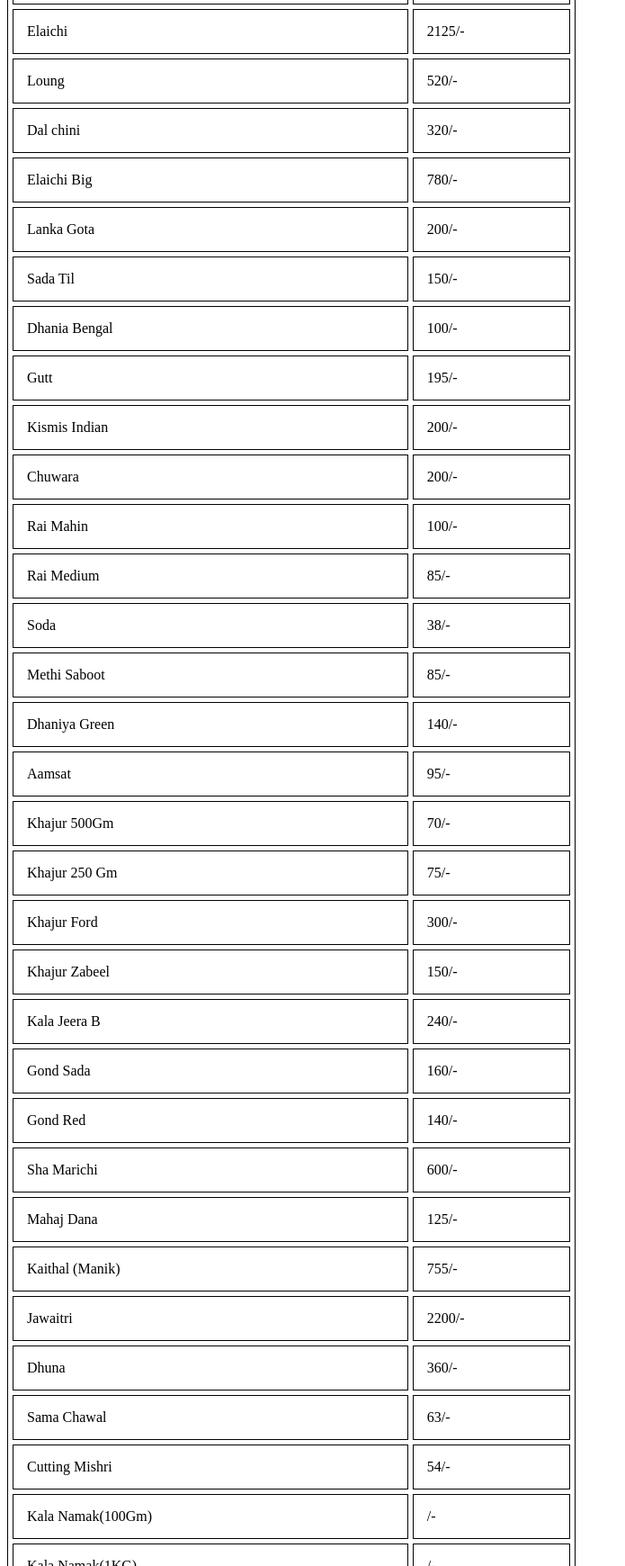
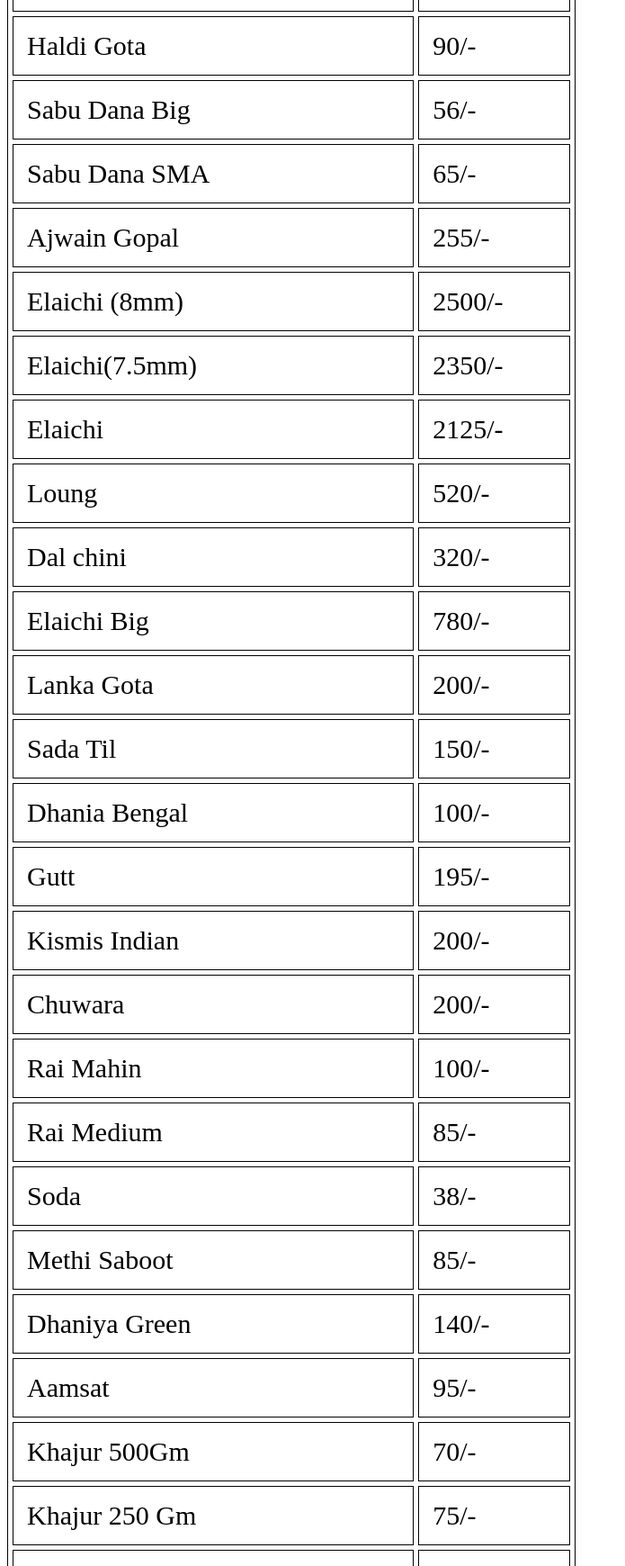
Before and after one commit to mbrtraders/mbrtraders.github.io, a plain HTML site: page index.html in a window 1280 px wide. Shown: the part 1060-2800 px from the top of the page at 90% size, without its empty margins (0-695 px from the left). Drawn offline with Linux system fonts and the light colour scheme.

Commit message:
Update index.html

```diff
--- a/index.html
+++ b/index.html
@@ -2,7 +2,7 @@
 <html>
     <head>
         <title>MBR Traders</title>
-                <link rel="icon" href="https://github.com/mbrtraders/mbrtraders.github.io/blob/main/logo.png" type = "image/x-icon">
+        <link rel="icon" href="https://github.com/mbrtraders/mbrtraders.github.io/blob/main/logo.png" type = "image/x-icon">
         <meta charset="utf-8">
         <style>
 table, th, td {
@@ -22,222 +22,222 @@ table {
 </style>
     </head>
     <body>
-    <h1> MBR Traders</h1>
-    <h4><a href="https://goo.gl/maps/4QZ8s9qWReeQJTQf7">33, Chinta Moni Dey Road</a><br>Ph :- <a href="tel:9804180088">9804180088</a>
+    <h1 style="font-size:75px"> MBR Traders</h1>
+    <h4><a href="https://goo.gl/maps/4QZ8s9qWReeQJTQf7" style="font-size:40px">33, Chinta Moni Dey Road</a><br> Ph :- <a href="tel:9804180088" style="font-size:40px">9804180088</a>
     </h4>
     <h2> Price List</h2>
     <table style="width:50%">
   <tr>
-    <th>Product Name</th>
-    <th>Price</th>
+    <th style="font-size:40px">Product Name</th>
+    <th style="font-size:40px">Price</th>
   </tr>
   <tr>
-    <td>Jeera Ashoke</td>
-    <td>160/-</td>
+    <td style="font-size:30px">Jeera Ashoke</td>
+    <td style="font-size:30px">160/-</td>
   </tr>
   <tr>
-    <td>Jeera Machine</td>
-    <td>175/-</td>
+    <td style="font-size:30px">Jeera Machine</td>
+    <td style="font-size:30px">175/-</td>
   </tr>
   <tr>
-      <td>Jeera SSP</td>
-      <td>183/-</td>
+      <td style="font-size:30px">Jeera SSP</td>
+      <td style="font-size:30px">183/-</td>
   </tr>
    <tr>
-      <td>M. Seed</td>
-      <td>73/-</td>
+      <td style="font-size:30px">M. Seed</td>
+      <td style="font-size:30px">73/-</td>
   </tr>
    <tr>
-      <td>Y. Sarso</td>
-      <td>100/-</td>
+      <td style="font-size:30px">Y. Sarso</td>
+      <td style="font-size:30px">100/-</td>
   </tr>
    <tr>
-      <td>Posta</td>
-      <td>1300/-</td>
+      <td style="font-size:30px">Posta</td>
+      <td style="font-size:30px">1300/-</td>
   </tr>
    <tr>
-      <td>Souff Chalu</td>
-      <td>110/-</td>
+      <td style="font-size:30px">Souff Chalu</td>
+      <td style="font-size:30px">110/-</td>
   </tr>
    <tr>
-      <td>Souff Green</td>
-      <td>150/-</td>
+      <td style="font-size:30px">Souff Green</td>
+      <td style="font-size:30px">150/-</td>
   </tr>
    <tr>
-      <td>Black Pepper B</td>
-      <td>470/-</td>
+      <td style="font-size:30px">Black Pepper B</td>
+      <td style="font-size:30px">470/-</td>
   </tr>
   <tr>
-      <td>Haldi Gota</td>
-      <td>90/-</td>
+      <td style="font-size:30px">Haldi Gota</td>
+      <td style="font-size:30px">90/-</td>
   </tr>
   <tr>
-      <td>Sabu Dana Big</td>
-      <td>56/-</td>
+      <td style="font-size:30px">Sabu Dana Big</td>
+      <td style="font-size:30px">56/-</td>
   </tr>
   <tr>
-      <td>Sabu Dana SMA</td>
-      <td>65/-</td>
+      <td style="font-size:30px">Sabu Dana SMA</td>
+      <td style="font-size:30px">65/-</td>
   </tr>
   <tr>
-      <td>Ajwain Gopal</td>
-      <td>255/-</td>
+      <td style="font-size:30px">Ajwain Gopal</td>
+      <td style="font-size:30px">255/-</td>
   </tr>
   <tr>
-      <td>Elaichi (8mm)</td>
-      <td>2500/-</td>
+      <td style="font-size:30px">Elaichi (8mm)</td>
+      <td style="font-size:30px">2500/-</td>
   </tr>
   <tr>
-      <td>Elaichi(7.5mm)</td>
-      <td>2350/-</td>
+      <td style="font-size:30px">Elaichi(7.5mm)</td>
+      <td style="font-size:30px">2350/-</td>
   </tr>
   <tr>
-      <td>Elaichi</td>
-      <td>2125/-</td>
+      <td style="font-size:30px">Elaichi</td>
+      <td style="font-size:30px">2125/-</td>
   </tr>
   <tr>
-      <td>Loung</td>
-      <td>520/-</td>
+      <td style="font-size:30px">Loung</td>
+      <td style="font-size:30px">520/-</td>
   </tr>
   <tr>
-      <td>Dal chini</td>
-      <td>320/-</td>
+      <td style="font-size:30px">Dal chini</td>
+      <td style="font-size:30px">320/-</td>
   </tr>
   <tr>
-      <td>Elaichi Big</td>
-      <td>780/-</td>
+      <td style="font-size:30px">Elaichi Big</td>
+      <td style="font-size:30px">780/-</td>
   </tr>
   <tr>
-      <td>Lanka Gota</td>
-      <td>200/-</td>
+      <td style="font-size:30px">Lanka Gota</td>
+      <td style="font-size:30px">200/-</td>
   </tr>
   <tr>
-      <td>Sada Til</td>
-      <td>150/-</td>
+      <td style="font-size:30px">Sada Til</td>
+      <td style="font-size:30px">150/-</td>
   </tr>
   <tr>
-      <td>Dhania Bengal</td>
-      <td>100/-</td>
+      <td style="font-size:30px">Dhania Bengal</td>
+      <td style="font-size:30px">100/-</td>
   </tr>
   <tr>
-      <td>Gutt</td>
-      <td>195/-</td>
+      <td style="font-size:30px">Gutt</td>
+      <td style="font-size:30px">195/-</td>
   </tr>
   <tr>
-      <td>Kismis Indian</td>
-      <td>200/-</td>
+      <td style="font-size:30px">Kismis Indian</td>
+      <td style="font-size:30px">200/-</td>
   </tr>
   <tr>
-      <td>Chuwara</td>
-      <td>200/-</td>
+      <td style="font-size:30px">Chuwara</td>
+      <td style="font-size:30px">200/-</td>
   </tr>
   <tr>
-      <td>Rai Mahin</td>
-      <td>100/-</td>
+      <td style="font-size:30px">Rai Mahin</td>
+      <td style="font-size:30px">100/-</td>
   </tr>
   <tr>
-      <td>Rai Medium</td>
-      <td>85/-</td>
+      <td style="font-size:30px">Rai Medium</td>
+      <td style="font-size:30px">85/-</td>
   </tr>
   <tr>
-      <td>Soda</td>
-      <td>38/-</td>
+      <td style="font-size:30px">Soda</td>
+      <td style="font-size:30px">38/-</td>
   </tr>
   <tr>
-      <td>Methi Saboot</td>
-      <td>85/-</td>
+      <td style="font-size:30px">Methi Saboot</td>
+      <td style="font-size:30px">85/-</td>
   </tr>
   <tr>
-      <td>Dhaniya Green</td>
-      <td>140/-</td>
+      <td style="font-size:30px">Dhaniya Green</td>
+      <td style="font-size:30px">140/-</td>
   </tr>
   <tr>
-      <td>Aamsat</td>
-      <td>95/-</td>
+      <td style="font-size:30px">Aamsat</td>
+      <td style="font-size:30px">95/-</td>
   </tr>
   <tr>
-      <td>Khajur 500Gm</td>
-      <td>70/-</td>
+      <td style="font-size:30px">Khajur 500Gm</td>
+      <td style="font-size:30px">70/-</td>
   </tr>
   <tr>
-      <td>Khajur 250 Gm</td>
-      <td>75/-</td>
+      <td style="font-size:30px">Khajur 250 Gm</td>
+      <td style="font-size:30px">75/-</td>
   </tr>
   <tr>
-      <td>Khajur Ford</td>
-      <td>300/-</td>
+      <td style="font-size:30px">Khajur Ford</td>
+      <td style="font-size:30px">300/-</td>
   </tr>
   <tr>
-      <td>Khajur Zabeel</td>
-      <td>150/-</td>
+      <td style="font-size:30px">Khajur Zabeel</td>
+      <td style="font-size:30px">150/-</td>
   </tr>
   <tr>
-      <td>Kala Jeera B</td>
-      <td>240/-</td>
+      <td style="font-size:30px">Kala Jeera B</td>
+      <td style="font-size:30px">240/-</td>
   </tr>
   <tr>
-      <td>Gond Sada</td>
-      <td>160/-</td>
+      <td style="font-size:30px">Gond Sada</td>
+      <td style="font-size:30px">160/-</td>
   </tr>
   <tr>
-      <td>Gond Red</td>
-      <td>140/-</td>
+      <td style="font-size:30px">Gond Red</td>
+      <td style="font-size:30px">140/-</td>
   </tr>
   <tr>
-      <td>Sha Marichi</td>
-      <td>600/-</td>
+      <td style="font-size:30px">Sha Marichi</td>
+      <td style="font-size:30px">600/-</td>
   </tr>
   <tr>
-      <td>Mahaj Dana</td>
-      <td>125/-</td>
+      <td style="font-size:30px">Mahaj Dana</td>
+      <td style="font-size:30px">125/-</td>
   </tr>
   <tr>
-      <td>Kaithal (Manik)</td>
-      <td>755/-</td>
+      <td style="font-size:30px">Kaithal (Manik)</td>
+      <td style="font-size:30px">755/-</td>
   </tr>
   <tr>
-      <td>Jawaitri</td>
-      <td>2200/-</td>
+      <td style="font-size:30px">Jawaitri</td>
+      <td style="font-size:30px">2200/-</td>
   </tr>
   <tr>
-      <td>Dhuna</td>
-      <td>360/-</td>
+      <td style="font-size:30px">Dhuna</td>
+      <td style="font-size:30px">360/-</td>
   </tr>
   <tr>
-      <td>Sama Chawal</td>
-      <td>63/-</td>
+      <td style="font-size:30px">Sama Chawal</td>
+      <td style="font-size:30px">63/-</td>
   </tr>
   <tr>
-      <td>Cutting Mishri</td>
-      <td>54/-</td>
+      <td style="font-size:30px">Cutting Mishri</td>
+      <td style="font-size:30px">54/-</td>
   </tr>
   <tr>
-      <td>Kala Namak(100Gm)</td>
-      <td> /-</td>
+      <td style="font-size:30px">Kala Namak(100Gm)</td>
+      <td style="font-size:30px"> /-</td>
   </tr>
   <tr>
-      <td>Kala Namak(1KG) </td>
-      <td> /-</td>
+      <td style="font-size:30px">Kala Namak(1KG) </td>
+      <td style="font-size:30px"> /-</td>
   </tr>
   <tr>
-      <td>Sindha Namak(100Gm)</td>
-      <td> /-</td>
+      <td style="font-size:30px">Sindha Namak(100Gm)</td>
+      <td style="font-size:30px"> /-</td>
   </tr>
   <tr>
-      <td>Sindha Namak(1KG)</td>
-      <td> /-</td>
+      <td style="font-size:30px">Sindha Namak(1KG)</td>
+      <td style="font-size:30px"> /-</td>
   </tr>
   <tr>
-      <td>Sindha Namak(PRS)</td>
-      <td> /-</td>
+      <td style="font-size:30px">Sindha Namak(PRS)</td>
+      <td style="font-size:30px"> /-</td>
   </tr>
   <tr>
-      <td>Sindha Namak</td>
-      <td> /-</td>
+      <td style="font-size:30px">Sindha Namak</td>
+      <td style="font-size:30px"> /-</td>
   </tr>
 </table>
-<b>Price Change on daily basis!<br>Date :- 24th December </b>
-<p> Delivery Charges extra </p>
-<p>Thank You! For choosing MBR Traders.<br>Happy To serve :)</p>
+<b style="font-size:20px">Price Change on daily basis!<br>Date :- 24th December </b>
+<p style="font-size:20px"> Delivery Charges extra </p>
+<p style="font-size:20px">Thank You! For choosing MBR Traders.<br>Happy To serve :)</p>
     </body>
 </html>
```
